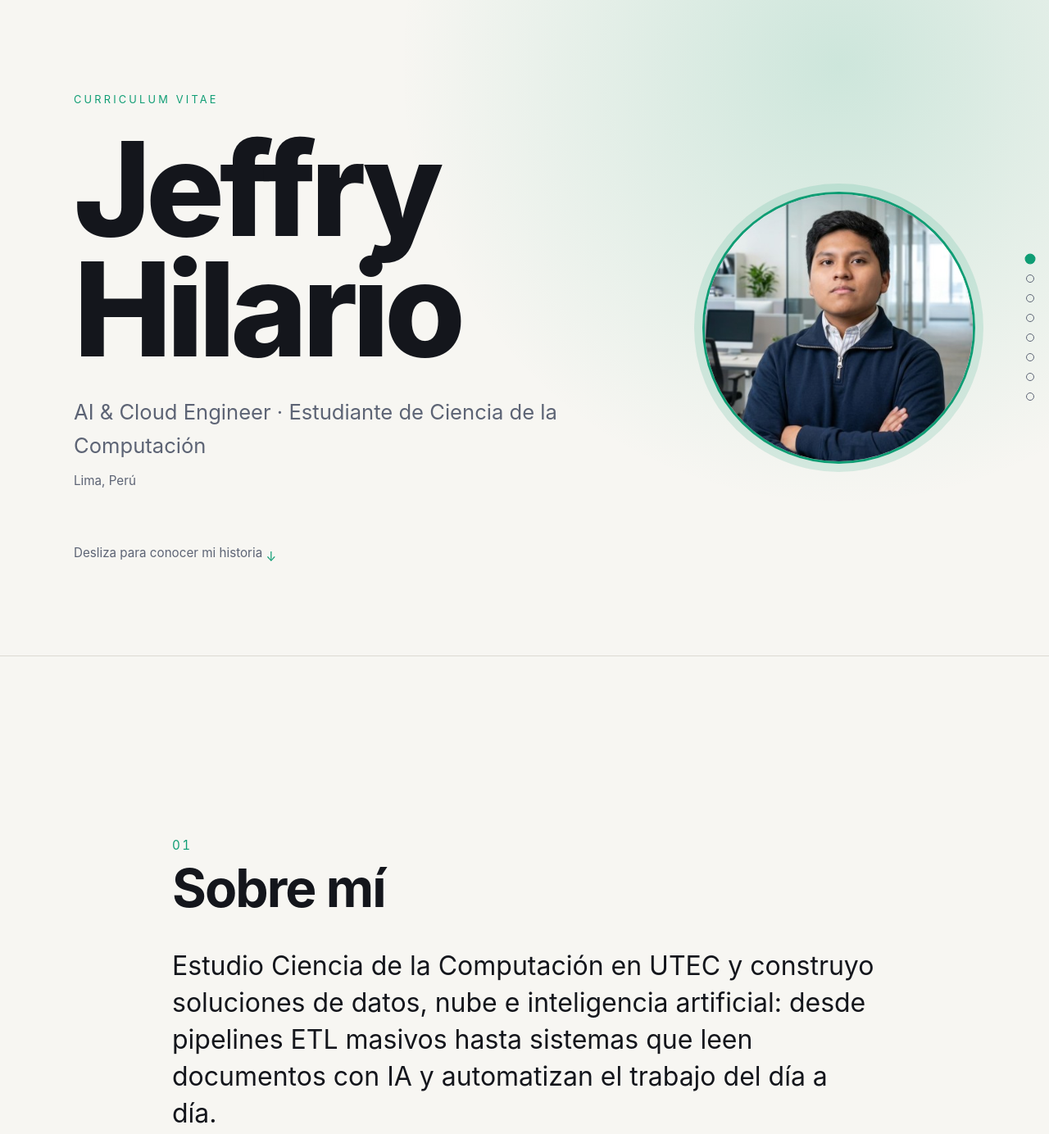
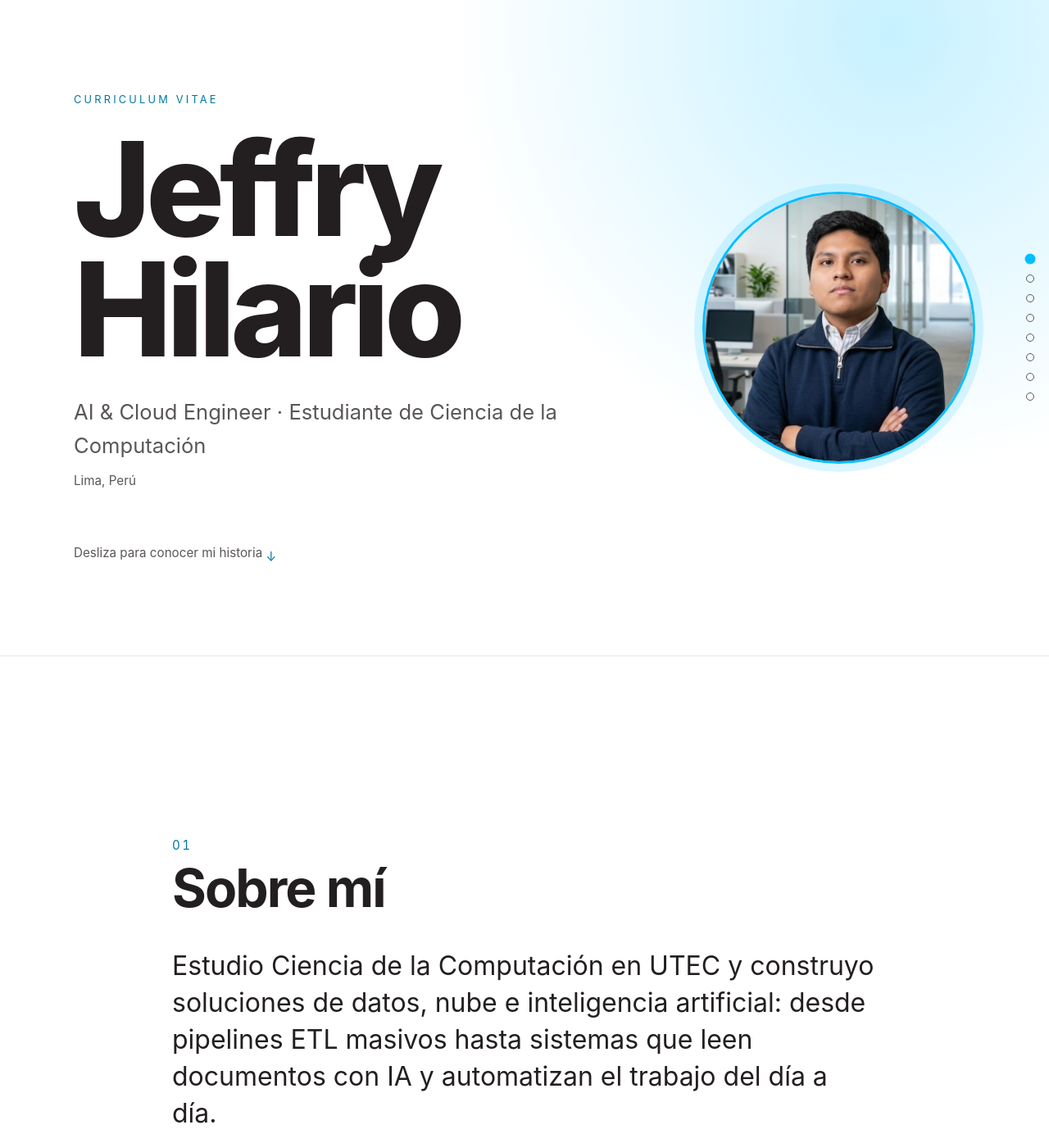
Before and after one commit to jeffHQ/CurriculumVitaeJeff, a plain HTML site: page index.html in a window 1280 px wide. Shown: the top 1384 px of the page at 82% size. Drawn offline with Linux system fonts and the light colour scheme.

Commit message:
Apply UTEC color palette on white background
Co-Authored-By: Claude Sonnet 5.5 <noreply@anthropic.com>

```diff
--- a/styles.css
+++ b/styles.css
@@ -1,10 +1,7 @@
 :root {
-  --bg: #0b0d12; --fg: #eceef3; --muted: #8b92a5; --line: #232837;
-  --accent: #6ee7b7; --card: #121621;
+  --bg: #ffffff; --fg: #231f20; --muted: #5b5658; --line: #e3e6e8;
+  --accent: #00bfff; --accent-text: #00789e; --card: #f4fbfe;
   --font: "Inter", system-ui, -apple-system, "Segoe UI", Roboto, sans-serif;
-}
-@media (prefers-color-scheme: light) {
-  :root { --bg: #f7f6f2; --fg: #14161c; --muted: #5d6475; --line: #dcdad2; --accent: #0f9d74; --card: #fff; }
 }
 * { box-sizing: border-box; margin: 0; padding: 0; }
 html { scroll-behavior: smooth; }
@@ -22,7 +19,7 @@ a { color: inherit; }
 .chapter { min-height: 100vh; display: flex; align-items: center; padding: 14vh 6vw; border-top: 1px solid var(--line); }
 .wrap { width: min(860px, 100%); margin: 0 auto; }
 
-.hero { border-top: 0; background: radial-gradient(60vw 60vw at 80% 10%, color-mix(in srgb, var(--accent) 18%, transparent), transparent 70%); }
+.hero { border-top: 0; background: radial-gradient(60vw 60vw at 85% 5%, color-mix(in srgb, var(--accent) 22%, transparent), transparent 70%); }
 .hero-inner { width: min(1100px, 100%); margin: 0 auto; display: flex; align-items: center; justify-content: space-between; gap: 3rem; }
 .portrait { width: clamp(180px, 26vw, 340px); height: auto; aspect-ratio: 1; object-fit: cover; border-radius: 50%; border: 3px solid var(--accent); box-shadow: 0 0 0 10px color-mix(in srgb, var(--accent) 14%, transparent); animation: rise 1s .4s both; flex-shrink: 0; }
 .where { margin-top: .6rem; color: var(--muted); font-size: .95rem; animation: rise 1s .45s both; }
@@ -34,22 +31,22 @@ a { color: inherit; }
 .banner img { display: block; width: 100%; height: auto; }
 .contact b { font-weight: 500; }
 @media (max-width: 760px) { .hero-inner { flex-direction: column-reverse; align-items: flex-start; gap: 2rem; } }
-.eyebrow { letter-spacing: .25em; text-transform: uppercase; font-size: .8rem; color: var(--accent); margin-bottom: 1.5rem; }
+.eyebrow { letter-spacing: .25em; text-transform: uppercase; font-size: .8rem; color: var(--accent-text); margin-bottom: 1.5rem; }
 h1 { font-size: clamp(3.5rem, 13vw, 10rem); line-height: .92; letter-spacing: -.04em; font-weight: 800; animation: rise 1s .1s both; }
 .lead { margin-top: 2rem; font-size: clamp(1.1rem, 2.4vw, 1.6rem); color: var(--muted); animation: rise 1s .35s both; }
 .scroll-hint { display: inline-block; margin-top: 4rem; color: var(--muted); text-decoration: none; font-size: .95rem; animation: rise 1s .6s both; }
-.scroll-hint span { display: inline-block; animation: bob 1.6s infinite; color: var(--accent); }
+.scroll-hint span { display: inline-block; animation: bob 1.6s infinite; color: var(--accent-text); }
 @keyframes rise { from { opacity: 0; transform: translateY(28px); } }
 @keyframes bob { 50% { transform: translateY(6px); } }
 
-.num { font-variant-numeric: tabular-nums; color: var(--accent); font-size: .95rem; letter-spacing: .15em; }
+.num { font-variant-numeric: tabular-nums; color: var(--accent-text); font-size: .95rem; letter-spacing: .15em; }
 h2 { font-size: clamp(2.2rem, 6vw, 4rem); letter-spacing: -.03em; line-height: 1.05; margin: .4rem 0 2.5rem; }
 .big { font-size: clamp(1.3rem, 3vw, 2rem); line-height: 1.4; color: var(--fg); }
 
 .timeline { border-left: 2px solid var(--line); padding-left: 2rem; display: grid; gap: 2.5rem; }
 .item { position: relative; }
 .item::before { content: ""; position: absolute; left: calc(-2rem - 7px); top: .45rem; width: 12px; height: 12px; border-radius: 50%; background: var(--accent); box-shadow: 0 0 0 5px var(--bg); }
-.period { font-size: .85rem; color: var(--accent); letter-spacing: .08em; }
+.period { font-size: .85rem; color: var(--accent-text); letter-spacing: .08em; }
 .item h3 { font-size: 1.4rem; margin-top: .2rem; }
 .org { color: var(--muted); margin-bottom: .5rem; }
 
@@ -63,13 +60,13 @@ h2 { font-size: clamp(2.2rem, 6vw, 4rem); letter-spacing: -.03em; line-height: 1
 .card:hover { transform: translateY(-4px); border-color: var(--accent); }
 .card h3 { margin-bottom: .5rem; }
 .card p { color: var(--muted); }
-.card a { display: inline-block; margin-top: 1rem; color: var(--accent); text-decoration: none; }
+.card a { display: inline-block; margin-top: 1rem; color: var(--accent-text); text-decoration: none; }
 
 .contact { list-style: none; margin-top: 2.5rem; display: grid; gap: .9rem; }
 .contact li { display: flex; gap: 1.5rem; border-bottom: 1px solid var(--line); padding-bottom: .9rem; }
 .contact span { width: 6.5rem; color: var(--muted); }
 .contact a { text-decoration: none; }
-.contact a:hover { color: var(--accent); }
+.contact a:hover { color: var(--accent-text); }
 
 footer { text-align: center; color: var(--muted); padding: 3rem 1rem; font-size: .85rem; border-top: 1px solid var(--line); }
 
```
